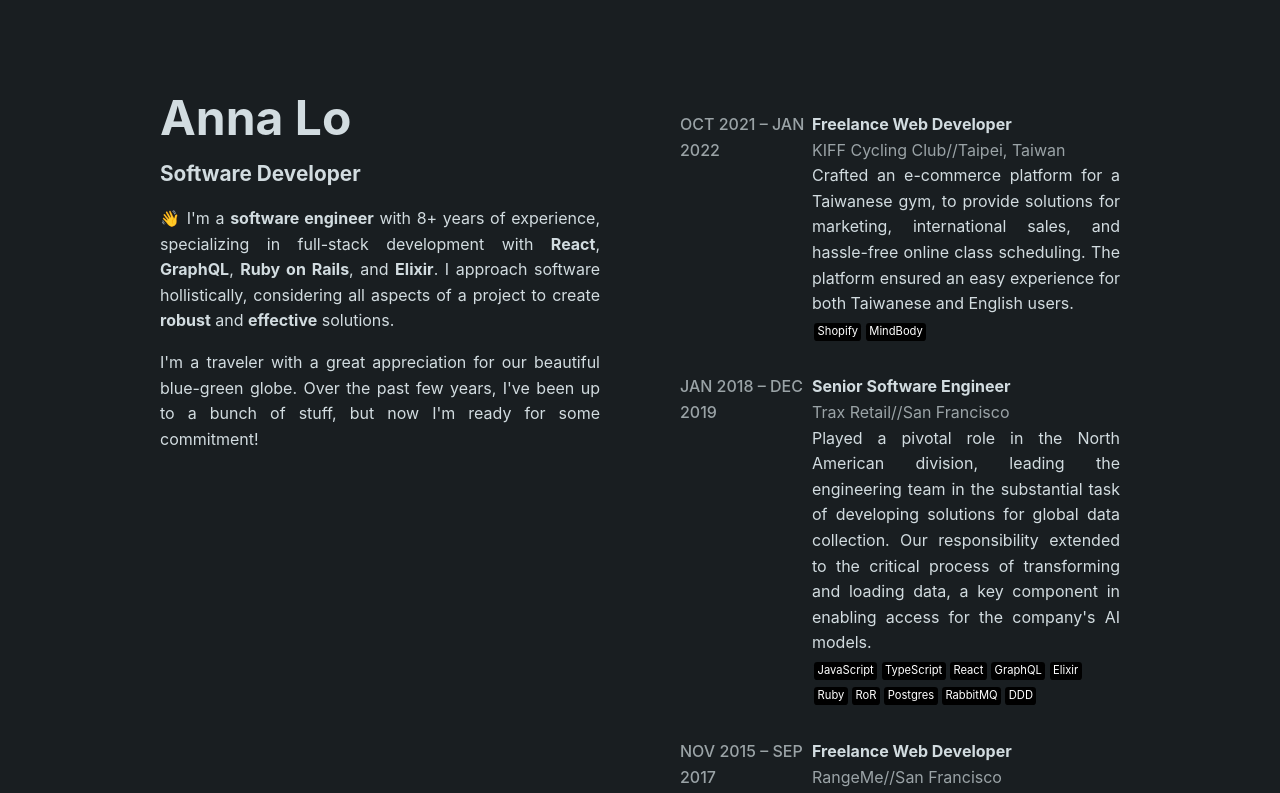
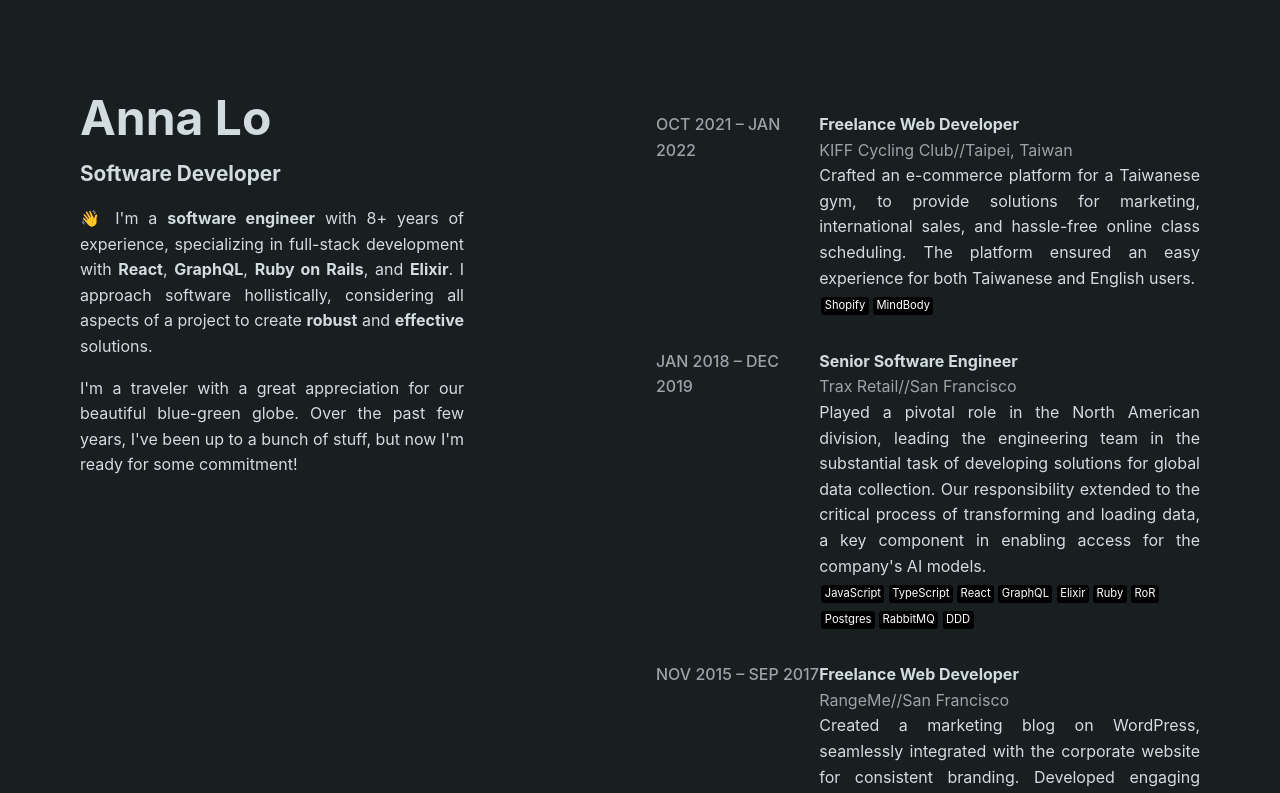
Before and after one commit to annalo/annalo.dev, a React (Create React App) app: page / in a window 1280 px wide. Shown: the top 793 px of the page. Built offline with nearby package versions, Linux system fonts and the light colour scheme.

Commit message:
fix sticky sidebar

```diff
--- a/src/Portfolio/Portfolio.css
+++ b/src/Portfolio/Portfolio.css
@@ -1,6 +1,5 @@
 .Portfolio {
   flex-direction: column;
-  padding: 5rem 10rem;
 }
 
 @media (min-width: 800px) {
@@ -8,7 +7,7 @@
     align-items: flex-start;
     display: flex;
     flex-direction: row;
-    column-gap: 5rem;
+    column-gap: 2rem;
     justify-content: space-around;
   }
 
@@ -23,6 +22,9 @@
   flex: 1 1 0;
 }
 
+.Portfolio-container {
+  padding: 5rem;
+}
 .Portfolio-name {
   font-weight: bold;
   font-size: 3rem;
--- a/src/Portfolio/Portfolio.js
+++ b/src/Portfolio/Portfolio.js
@@ -6,11 +6,14 @@ function Portfolio() {
   return (
     <div className="Portfolio">
       <div className="Portfolio-sidebar">
-        <div className="Portfolio-name">Anna Lo</div>
-        <div className="Portfolio-title">Software Developer</div>
-        <About />
+        <div className="Portfolio-container">
+          <div className="Portfolio-name">Anna Lo</div>
+          <div className="Portfolio-title">Software Developer</div>
+          <About />
+        </div>
       </div>
-      <div className="Portfolio-main">
+
+      <div className="Portfolio-container">
         <Experience />
       </div>
     </div>
```
